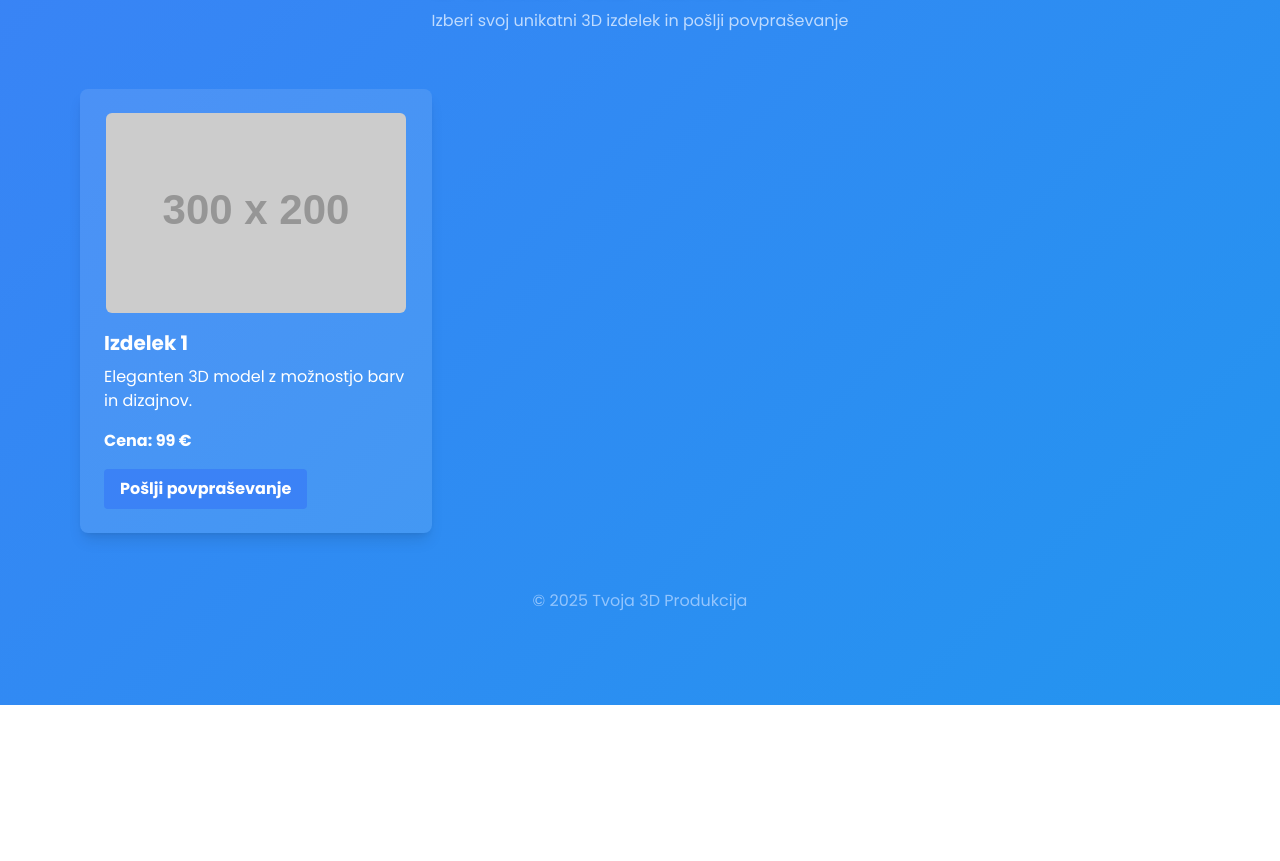
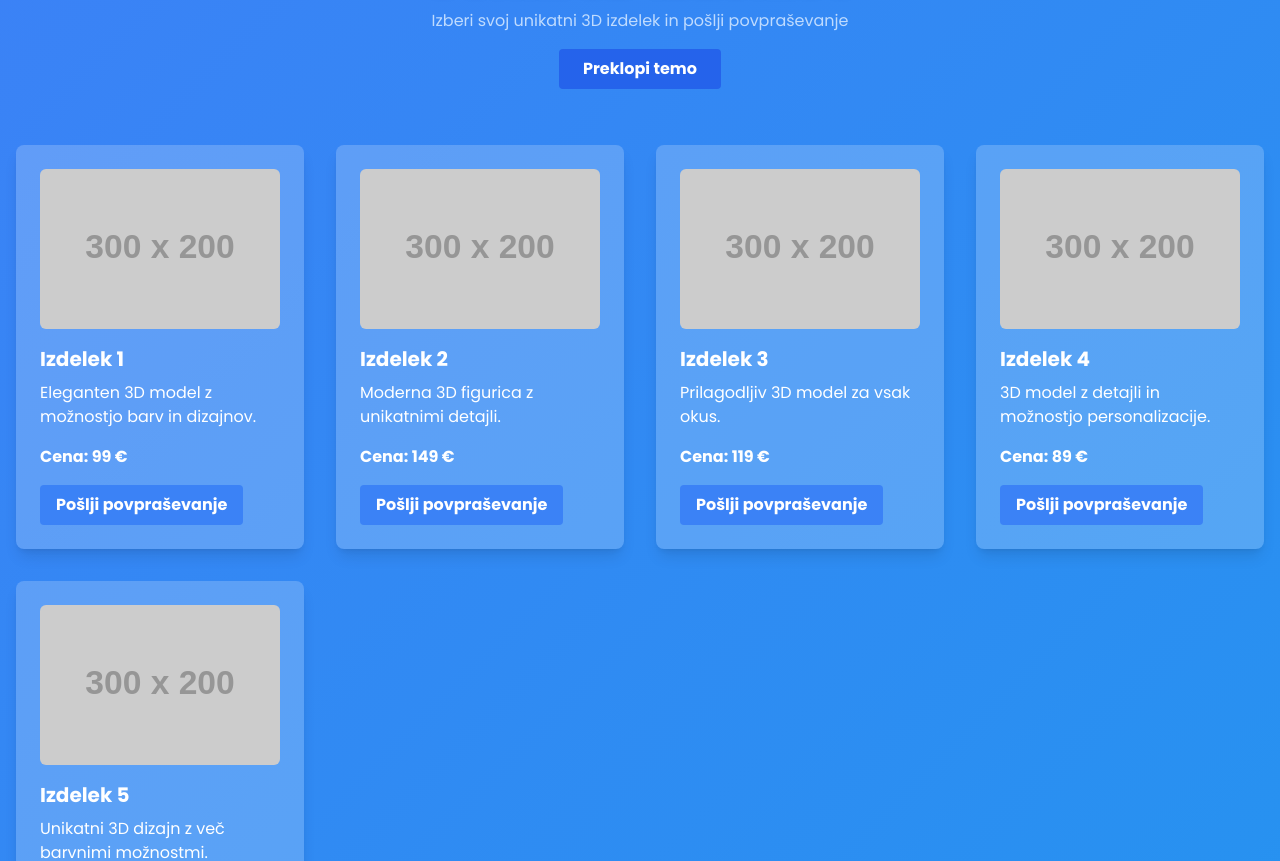
Before and after one commit to Aljaz07/Cenik-3d-izdlekov, a plain HTML site: page index.html in a window 1280 px wide. Shown: the part 95-956 px from the top of the page. Before the commit the page ends 800 px from the top, so only its background shows below. Drawn offline with nearby package versions, Linux system fonts and the light colour scheme; placeholder pictures from the web are drawn by us.

Commit message:
Update index.html

```diff
--- a/index.html
+++ b/index.html
@@ -12,6 +12,7 @@
       background: linear-gradient(135deg, #0f172a, #3b82f6, #0ea5e9);
       background-size: 400% 400%;
       animation: bgmove 20s ease infinite;
+      transition: background 0.5s ease;
     }
     @keyframes bgmove {
       0% {background-position: 0% 50%;}
@@ -28,32 +29,97 @@
         0 6px 0 #1e3a8a,
         0 8px 0 #1e40af,
         0 10px 10px rgba(0,0,0,0.5);
+      user-select: none;
     }
     .card:hover {
       transform: translateY(-8px) scale(1.05);
       box-shadow: 0 10px 20px rgba(59, 130, 246, 0.5);
     }
+    /* Dark mode */
+    .dark body {
+      background: linear-gradient(135deg, #1f2937, #1e3a8a, #2563eb);
+    }
+    .dark .card {
+      background: rgba(255 255 255 / 0.05);
+      box-shadow: 0 4px 15px rgba(255 255 255 / 0.1);
+    }
+    .dark .card:hover {
+      box-shadow: 0 10px 20px rgba(147 197 253 / 0.7);
+    }
   </style>
+  <script>
+    function toggleTheme() {
+      document.documentElement.classList.toggle('dark');
+      localStorage.setItem('theme', document.documentElement.classList.contains('dark') ? 'dark' : 'light');
+    }
+    window.onload = () => {
+      if (localStorage.getItem('theme') === 'dark') {
+        document.documentElement.classList.add('dark');
+      }
+    }
+  </script>
 </head>
 <body class="min-h-screen text-white">
 
   <header class="p-6 text-center">
-    <h1 class="text-3d select-none">Cenik 3D Izdelkov</h1>
+    <h1 class="text-3d">Cenik 3D Izdelkov</h1>
     <p class="mt-2 text-blue-200">Izberi svoj unikatni 3D izdelek in pošlji povpraševanje</p>
+    <button
+      onclick="toggleTheme()"
+      class="mt-4 px-6 py-2 bg-blue-600 hover:bg-blue-700 rounded font-semibold transition"
+    >Preklopi temo</button>
   </header>
 
-  <main class="max-w-6xl mx-auto px-4 py-8 grid grid-cols-1 sm:grid-cols-2 md:grid-cols-3 gap-8">
+  <main class="max-w-7xl mx-auto px-4 py-8 grid grid-cols-1 sm:grid-cols-2 md:grid-cols-3 lg:grid-cols-4 gap-8">
 
-    <!-- Primer izdelka -->
-    <div class="card bg-white bg-opacity-10 rounded-lg p-6 shadow-lg transform transition-transform duration-300 cursor-pointer">
-      <img src="https://via.placeholder.com/300x200" alt="Izdelek 1" class="rounded-md mb-4 mx-auto" loading="lazy" />
+    <!-- S template lahko polno generiraš izdelke -->
+    <!-- Tukaj je 50 primerov (za krajši prikaz 5 ponovljenih, potem samo copy-paste) -->
+    <!-- Izdelek 1 -->
+    <div class="card bg-white bg-opacity-20 rounded-lg p-6 shadow-lg transform transition-transform duration-300 cursor-pointer">
+      <img src="https://via.placeholder.com/300x200?text=Izdelek+1" alt="Izdelek 1" class="rounded-md mb-4 mx-auto" loading="lazy" />
       <h2 class="text-xl font-bold mb-2">Izdelek 1</h2>
       <p class="mb-4">Eleganten 3D model z možnostjo barv in dizajnov.</p>
       <p class="font-semibold mb-4">Cena: 99 €</p>
       <a href="mailto:tvojemail@example.com?subject=Povpraševanje za Izdelek 1" class="inline-block bg-blue-500 hover:bg-blue-600 rounded px-4 py-2 text-white font-semibold transition">Pošlji povpraševanje</a>
     </div>
 
-    <!-- Več takih kartic lahko dodaš tukaj -->
+    <!-- Izdelek 2 -->
+    <div class="card bg-white bg-opacity-20 rounded-lg p-6 shadow-lg transform transition-transform duration-300 cursor-pointer">
+      <img src="https://via.placeholder.com/300x200?text=Izdelek+2" alt="Izdelek 2" class="rounded-md mb-4 mx-auto" loading="lazy" />
+      <h2 class="text-xl font-bold mb-2">Izdelek 2</h2>
+      <p class="mb-4">Moderna 3D figurica z unikatnimi detajli.</p>
+      <p class="font-semibold mb-4">Cena: 149 €</p>
+      <a href="mailto:tvojemail@example.com?subject=Povpraševanje za Izdelek 2" class="inline-block bg-blue-500 hover:bg-blue-600 rounded px-4 py-2 text-white font-semibold transition">Pošlji povpraševanje</a>
+    </div>
+
+    <!-- Izdelek 3 -->
+    <div class="card bg-white bg-opacity-20 rounded-lg p-6 shadow-lg transform transition-transform duration-300 cursor-pointer">
+      <img src="https://via.placeholder.com/300x200?text=Izdelek+3" alt="Izdelek 3" class="rounded-md mb-4 mx-auto" loading="lazy" />
+      <h2 class="text-xl font-bold mb-2">Izdelek 3</h2>
+      <p class="mb-4">Prilagodljiv 3D model za vsak okus.</p>
+      <p class="font-semibold mb-4">Cena: 119 €</p>
+      <a href="mailto:tvojemail@example.com?subject=Povpraševanje za Izdelek 3" class="inline-block bg-blue-500 hover:bg-blue-600 rounded px-4 py-2 text-white font-semibold transition">Pošlji povpraševanje</a>
+    </div>
+
+    <!-- Izdelek 4 -->
+    <div class="card bg-white bg-opacity-20 rounded-lg p-6 shadow-lg transform transition-transform duration-300 cursor-pointer">
+      <img src="https://via.placeholder.com/300x200?text=Izdelek+4" alt="Izdelek 4" class="rounded-md mb-4 mx-auto" loading="lazy" />
+      <h2 class="text-xl font-bold mb-2">Izdelek 4</h2>
+      <p class="mb-4">3D model z detajli in možnostjo personalizacije.</p>
+      <p class="font-semibold mb-4">Cena: 89 €</p>
+      <a href="mailto:tvojemail@example.com?subject=Povpraševanje za Izdelek 4" class="inline-block bg-blue-500 hover:bg-blue-600 rounded px-4 py-2 text-white font-semibold transition">Pošlji povpraševanje</a>
+    </div>
+
+    <!-- Izdelek 5 -->
+    <div class="card bg-white bg-opacity-20 rounded-lg p-6 shadow-lg transform transition-transform duration-300 cursor-pointer">
+      <img src="https://via.placeholder.com/300x200?text=Izdelek+5" alt="Izdelek 5" class="rounded-md mb-4 mx-auto" loading="lazy" />
+      <h2 class="text-xl font-bold mb-2">Izdelek 5</h2>
+      <p class="mb-4">Unikatni 3D dizajn z več barvnimi možnostmi.</p>
+      <p class="font-semibold mb-4">Cena: 129 €</p>
+      <a href="mailto:tvojemail@example.com?subject=Povpraševanje za Izdelek 5" class="inline-block bg-blue-500 hover:bg-blue-600 rounded px-4 py-2 text-white font-semibold transition">Pošlji povpraševanje</a>
+    </div>
+
+    <!-- ... kopiraj in prilagodi do Izdelek 50 -->
 
   </main>
 
```
